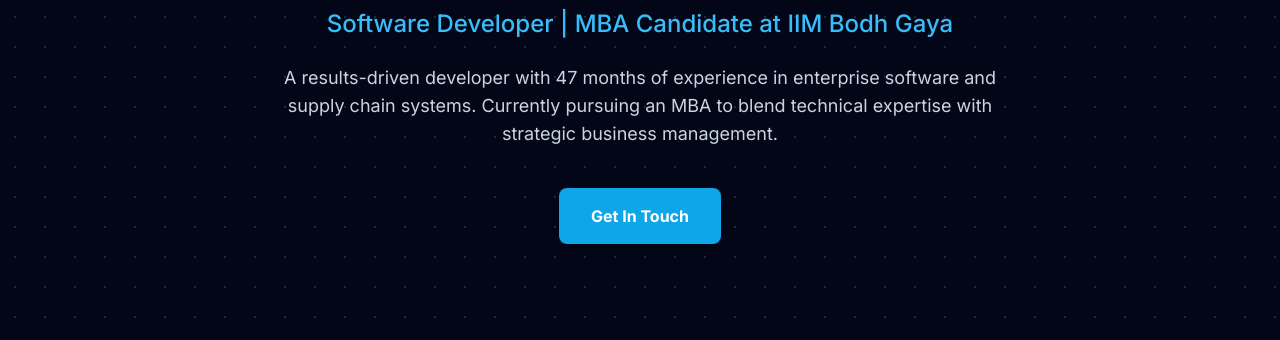
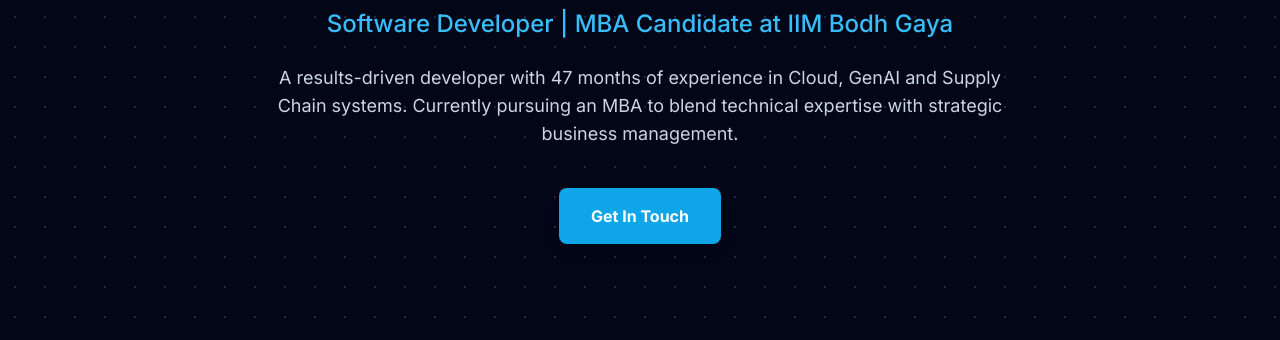
Before and after one commit to sumitks84/my-cv-website, a plain HTML site: page index.html in a window 1280 px wide. Shown: the part 460-800 px from the top of the page. Drawn offline with nearby package versions, Linux system fonts and the light colour scheme.

Commit message:
Update index.html

```diff
--- a/index.html
+++ b/index.html
@@ -247,7 +247,7 @@
                     Software Developer | MBA Candidate at IIM Bodh Gaya
                 </p>
                 <p class="mt-6 max-w-3xl mx-auto text-lg text-slate-300">
-                    A results-driven developer with 47 months of experience in enterprise software and supply chain systems. Currently pursuing an MBA to blend technical expertise with strategic business management.
+                    A results-driven developer with 47 months of experience in Cloud, GenAI and Supply Chain systems. Currently pursuing an MBA to blend technical expertise with strategic business management.
                 </p>
                 <div class="mt-10">
                     <a href="#contact" class="bg-sky-500 text-white font-bold px-8 py-4 rounded-lg hover:bg-sky-600 transition-transform duration-300 inline-block transform hover:scale-105 shadow-lg">
```
